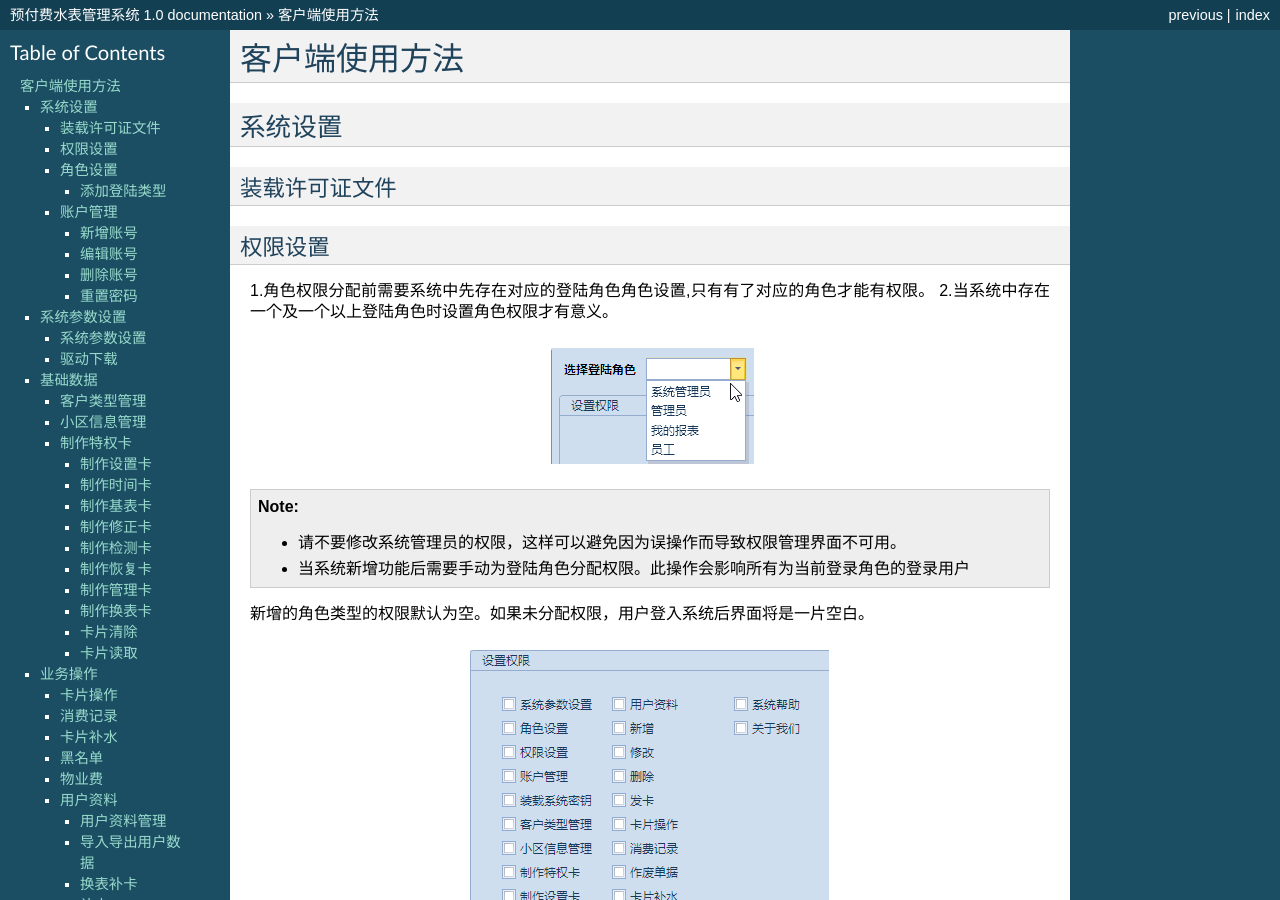
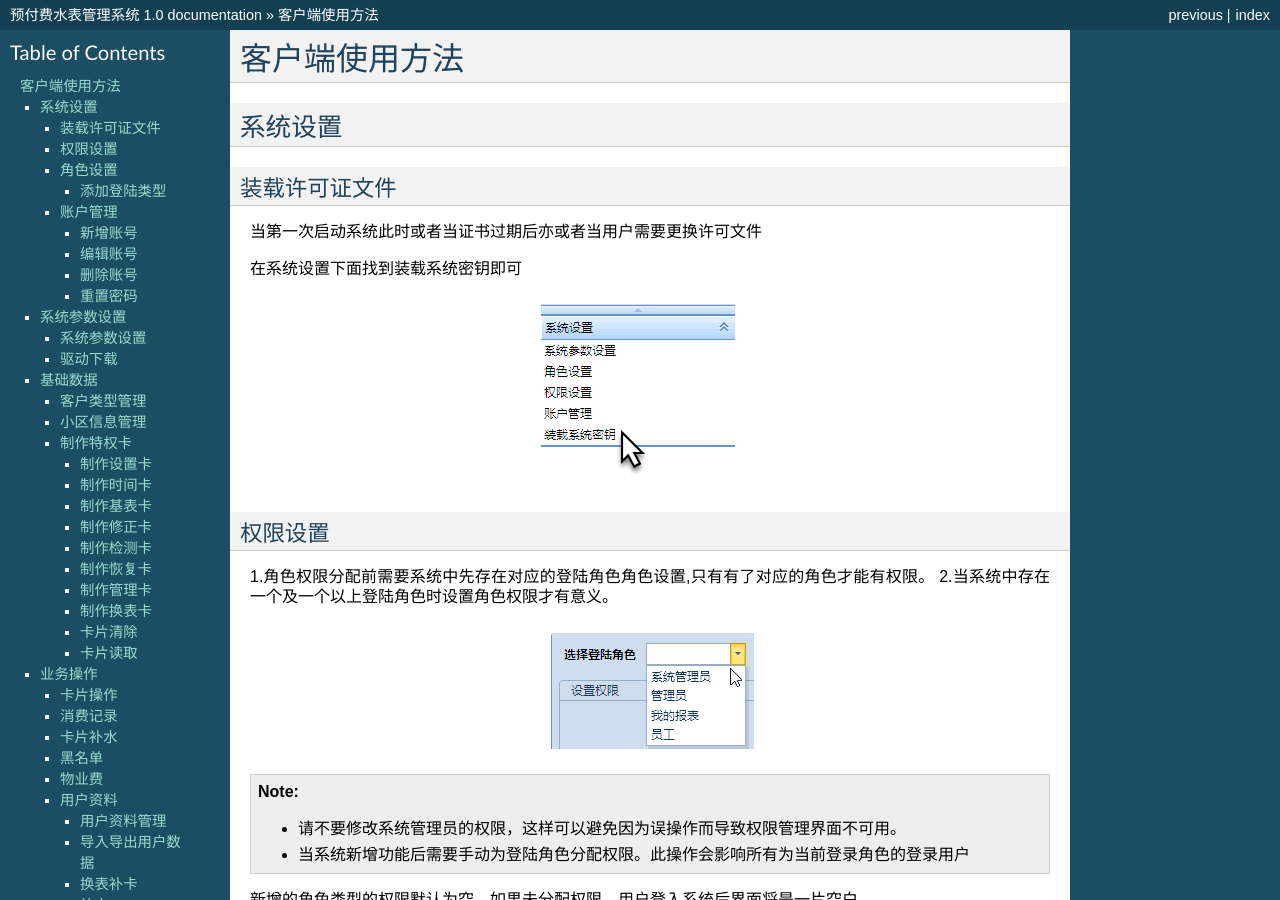
Before and after one commit to Witchie/Doc-PrepaidWaterMeterSystem, a Sphinx documentation site: the page built from docs/usage.rst, in a window 1280 px wide and 900 px high. Built offline with Sphinx 7.4.7, drawn with Linux system fonts in a browser that asks for light colours.

Commit message:
重新提交

```diff
--- a/docs/usage.rst
+++ b/docs/usage.rst
@@ -7,6 +7,12 @@
 
 装载许可证文件
 ~~~~~~~~~~~~~~~
+
+当第一次启动系统此时或者当证书过期后亦或者当用户需要更换许可文件
+
+在系统设置下面找到装载系统密钥即可
+
+.. figure:: img/key1.png
 
 权限设置
 ~~~~~~~~~~~~~~~
```
Also changed, not shown: docs/reporttool.rst (+5 -5 lines), docs/img/key1.png (added).
